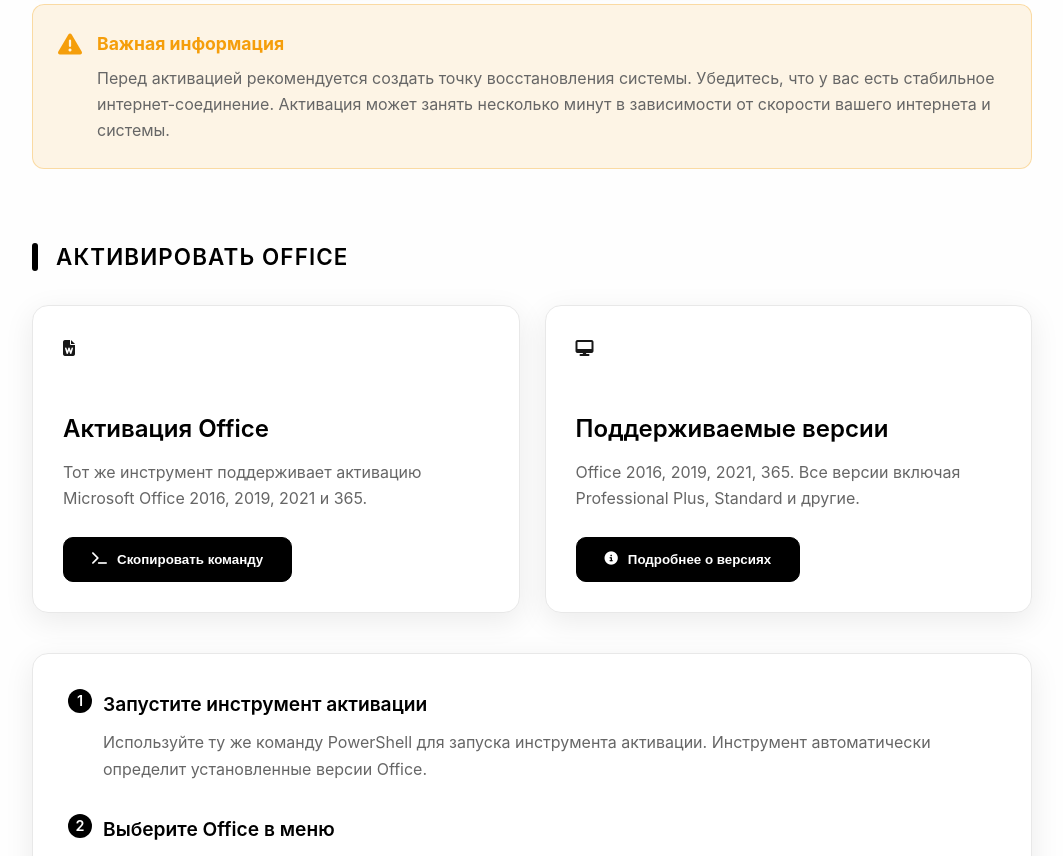
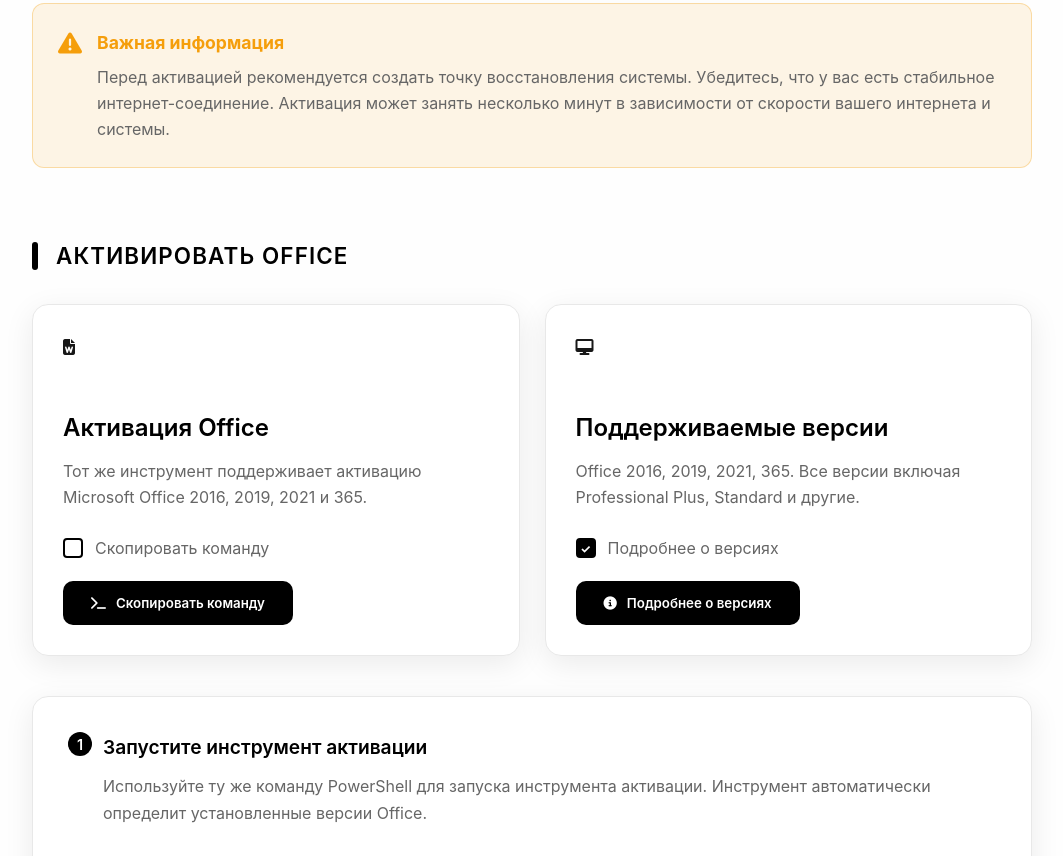
Before and after one commit to juscowat/dobrota, a plain HTML site: page active.html in a window 1280 px wide. Shown: the part 1632-2488 px from the top of the page, without its empty margins (108-1171 px from the left). Drawn offline with Linux system fonts and the light colour scheme.

Commit message:
Update active.html

```diff
--- a/active.html
+++ b/active.html
@@ -230,6 +230,8 @@
             font-weight: 600;
             transition: all 0.3s ease;
             cursor: pointer;
+            border: none;
+            font-family: inherit;
         }
 
         .activation-btn:hover {
@@ -239,7 +241,7 @@
             box-shadow: 0 8px 20px rgba(0, 0, 0, 0.15);
         }
 
-        /* Командная строка */
+        /* Командная строка - ФИКС ПРОКРУТКИ */
         .command-section {
             background: var(--card-bg);
             border: 1px solid var(--card-border);
@@ -247,6 +249,8 @@
             padding: 35px;
             margin-top: 20px;
             box-shadow: var(--shadow);
+            position: relative;
+            overflow: hidden;
         }
 
         .command-header {
@@ -283,6 +287,7 @@
             font-size: 1.1rem;
             line-height: 1.5;
             word-break: break-all;
+            user-select: all;
         }
 
         .copy-btn {
@@ -299,6 +304,7 @@
             display: flex;
             align-items: center;
             gap: 5px;
+            font-family: inherit;
         }
 
         .copy-btn:hover {
@@ -595,6 +601,42 @@
         .copy-notification.show {
             transform: translateX(-50%) translateY(0);
         }
+
+        /* Чекбоксы в карточках */
+        .feature-list {
+            list-style: none;
+            margin: 20px 0;
+        }
+
+        .feature-item {
+            display: flex;
+            align-items: center;
+            gap: 12px;
+            margin-bottom: 12px;
+            color: var(--text-secondary);
+        }
+
+        .feature-checkbox {
+            width: 20px;
+            height: 20px;
+            border: 2px solid var(--primary);
+            border-radius: 4px;
+            display: flex;
+            align-items: center;
+            justify-content: center;
+            flex-shrink: 0;
+        }
+
+        .feature-checkbox.checked {
+            background: var(--primary);
+            color: var(--secondary);
+        }
+
+        .feature-checkbox.checked::after {
+            content: '✓';
+            font-size: 12px;
+            font-weight: bold;
+        }
     </style>
 </head>
 <body>
@@ -725,6 +767,14 @@
                     <i class="fas fa-file-word activation-icon"></i>
                     <div class="activation-title">Активация Office</div>
                     <div class="activation-subtitle">Тот же инструмент поддерживает активацию Microsoft Office 2016, 2019, 2021 и 365.</div>
+
+                    <ul class="feature-list">
+                        <li class="feature-item">
+                            <div class="feature-checkbox"></div>
+                            <span>Скопировать команду</span>
+                        </li>
+                    </ul>
+
                     <button class="activation-btn" onclick="copyCommand()">
                         <i class="fas fa-terminal"></i>
                         Скопировать команду
@@ -735,6 +785,14 @@
                     <i class="fas fa-desktop activation-icon"></i>
                     <div class="activation-title">Поддерживаемые версии</div>
                     <div class="activation-subtitle">Office 2016, 2019, 2021, 365. Все версии включая Professional Plus, Standard и другие.</div>
+
+                    <ul class="feature-list">
+                        <li class="feature-item">
+                            <div class="feature-checkbox checked"></div>
+                            <span>Подробнее о версиях</span>
+                        </li>
+                    </ul>
+
                     <button class="activation-btn" onclick="showOfficeInstructions()">
                         <i class="fas fa-info-circle"></i>
                         Подробнее о версиях
```
